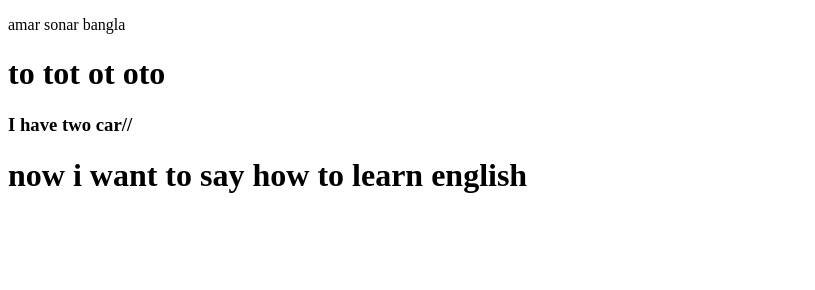
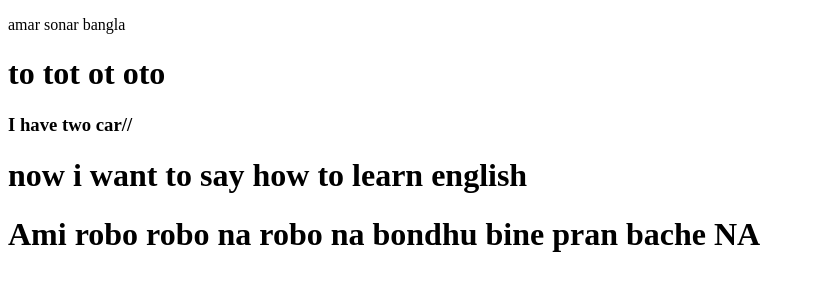
Before and after one commit to sohanahmedrohan1/my-new-website, a plain HTML site: page index.html in a window 1280 px wide. Shown: the whole page, without its empty margins (0-815 px from the left). Drawn offline with Linux system fonts and the light colour scheme.

Commit message:
Update index.html

```diff
--- a/index.html
+++ b/index.html
@@ -11,5 +11,6 @@
     <h1>to tot ot oto </h1>
     <h3>I have two car//</h3>
     <h1>now i want to say how to learn english</h1>
+    <h1>Ami robo robo na robo na bondhu bine pran bache NA</h1>
 </body>
 </html>
```
